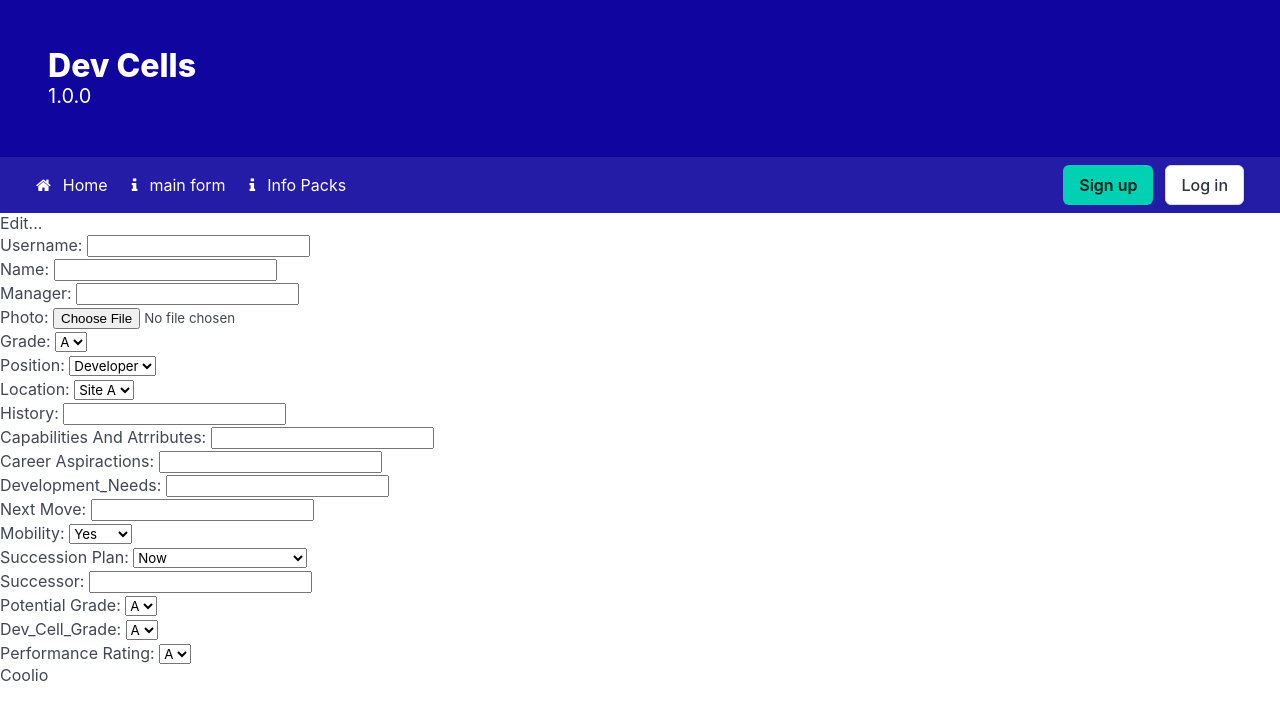
After one commit to JoshuaClarke26/dev-cells, a Django app: page /form/ in a window 1280 px wide. The commit adds this page. Shown: the top 720 px of the page. Run offline with Django 5.2, Linux system fonts and the light colour scheme.

Commit message:
My changes

```diff
--- /dev/null
+++ b/dc_source/dc_main/choices.py
@@ -0,0 +1,9 @@
+GRADE_CHOICES = ["A", "B", "C", "D", "F"]
+POSITION_CHOICES = ["Developer", "Engineer", "Manager", "Director", "Intern", "Other"]
+LOCATION_CHOICES = ["Site A", "Site B", "Site C"]
+MOBILITY_CHOICES = ["Yes", "No", "Future"]
+SUCCESSION_PLAN_CHOICES = ["Now", "1-2 Years", "3+ Years", "No Successor Identified", "N/A"]
+POTENTIAL_GRADE_CHOICES = ["A", "B", "C", "D", "F"]
+DEV_CELL_RATING_CHOICES = ["A", "B", "C", "D", "F"]
+PERFORMANCE_RATING_CHOICES = ["A", "B", "C", "D", "F"]
+ACTION_STATUS_CHOICES = ["Completed", "Active", "Inactive"]
--- a/dc_source/dc_main/urls.py
+++ b/dc_source/dc_main/urls.py
@@ -4,4 +4,6 @@ from . import views
 
 urlpatterns = [
     path('', views.home_view, name="home"),
+    path('form/', views.main_form_view, name="main form"),
+    path('config/', views.configured_list_editor_view, name="cfev"),
 ]
--- a/dc_source/dc_main/views.py
+++ b/dc_source/dc_main/views.py
@@ -2,6 +2,38 @@ from django.shortcuts import render
 
 from django.http import HttpRequest
 
+from dc_main.permissions import FIELD_PERMISSIONS
+
+from dc_main.choices import (GRADE_CHOICES,
+LOCATION_CHOICES,
+MOBILITY_CHOICES,
+POSITION_CHOICES,
+POTENTIAL_GRADE_CHOICES,
+SUCCESSION_PLAN_CHOICES,
+ACTION_STATUS_CHOICES,
+DEV_CELL_RATING_CHOICES,
+PERFORMANCE_RATING_CHOICES)
+
+
 # Create your views here.
 def home_view(request:HttpRequest):
     return render(request, "dc_main/home.html")
+
+def main_form_view(request:HttpRequest):
+    request.user.role = "Administrator"
+    return render(request, "dc_main/main_form.html", {
+    "FIELD_PERMISSIONS" : FIELD_PERMISSIONS,
+    "user" : request.user,
+    "GRADE_CHOICES" : GRADE_CHOICES,
+    "LOCATION_CHOICES" : LOCATION_CHOICES,
+    "MOBILITY_CHOICES" : MOBILITY_CHOICES,
+    "POSITION_CHOICES" : POSITION_CHOICES,
+    "POTENTIAL_GRADE_CHOICES" : POTENTIAL_GRADE_CHOICES,
+    "SUCCESSION_PLAN_CHOICES" : SUCCESSION_PLAN_CHOICES,
+    "ACTION_STATUS_CHOICES" : ACTION_STATUS_CHOICES,
+    "DEV_CELL_RATING_CHOICES" : DEV_CELL_RATING_CHOICES,
+    "PERFORMANCE_RATING_CHOICES" : PERFORMANCE_RATING_CHOICES
+    })
+
+def configured_list_editor_view(request:HttpRequest):
+    request.user.role = "Administrator"
--- /dev/null
+++ b/dc_source/templates/dc_main/ConfiguredListEditor.html
@@ -0,0 +1 @@
+penis
--- /dev/null
+++ b/dc_source/templates/dc_main/main_form.html
@@ -0,0 +1,329 @@
+
+
+{% extends "base.html" %}
+
+{% block title %}Dev Cell Review{% endblock %}
+
+{% block content %}
+
+<form action="/login/form_data" method="post">
+    {% csrf_token %}
+
+    {% if user.role == "Administrator" %}
+        <button href="/ConfiguredListEditor/"> Edit... </button>
+    {% endif %}<br>
+
+    {% if user.role in FIELD_PERMISSIONS.user_name.visible%}
+
+    <label> Username: </label>
+
+        {% if user.role in FIELD_PERMISSIONS.user_name.editable %}
+
+        <input type="text" id="username" name="username">
+
+        {% else %}
+
+            <input type="text" value="{{ value }}" readonly>
+
+        {% endif %}
+
+    {% endif %} <BR>
+
+    {% if user.role in FIELD_PERMISSIONS.name.visible%}
+
+    <label> Name: </label>
+
+        {% if user.role in FIELD_PERMISSIONS.name.editable %}
+
+        <input type="text" id="name" name="name">
+
+        {% else %}
+
+            <input type="text" value="{{ value }}" readonly>
+
+        {% endif %}
+
+    {% endif %}<BR>
+
+
+    {% if user.role in FIELD_PERMISSIONS.manager.visible%}
+
+    <label> Manager: </label>
+
+        {% if user.role in FIELD_PERMISSIONS.manager.editable %}
+
+        <input type="text" id="manager" name="manager">
+
+        {% else %}
+
+            <input type="text" value="{{ value }}" readonly>
+
+        {% endif %}
+
+    {% endif %}<BR>
+
+    {% if user.role in FIELD_PERMISSIONS.Photo.visible%}
+
+    <label> Photo: </label>
+
+        {% if user.role in FIELD_PERMISSIONS.Photo.editable %}
+
+        <input type="file" id="photo" name="photo">
+
+        {% else %}
+
+            <input type="file" value="{{ value }}" readonly>
+
+        {% endif %}
+
+    {% endif %}<BR>
+
+    {% if user.role in FIELD_PERMISSIONS.Grade.visible%}
+
+    <label> Grade: </label>
+
+        {% if user.role in FIELD_PERMISSIONS.Grade.editable %}
+
+            <select name="Grade">
+                {% for option in GRADE_CHOICES %}
+                    <option value="{{option}}">{{option}}</option>
+                {% endfor %}
+            </select>
+        {% else %}
+            <input type="text" value="{{option}}" readonly>
+        {% endif %}
+    {% endif %}<BR>
+
+    {% if user.role in FIELD_PERMISSIONS.Position.visible%}
+
+
+    <label> Position: </label>
+
+        {% if user.role in FIELD_PERMISSIONS.Position.editable %}
+
+            <select name="Position">
+                {% for option in POSITION_CHOICES %}
+                    <option value="{{option}}">{{option}}</option>
+                {% endfor %}
+            </select>
+        {% else %}
+            <input type="text" value="{{option}}" readonly>
+        {% endif %}
+    {% endif %}<BR>
+
+
+    {% if user.role in FIELD_PERMISSIONS.Location.visible%}
+
+
+    <label> Location: </label>
+
+        {% if user.role in FIELD_PERMISSIONS.Location.editable %}
+
+            <select name="Location">
+                {% for option in LOCATION_CHOICES %}
+                    <option value="{{option}}">{{option}}</option>
+                {% endfor %}
+            </select>
+        {% else %}
+            <input type="text" value="{{option}}" readonly>
+
+
+        {% endif %}
+    {% endif %}<BR>
+
+    {% if user.role in FIELD_PERMISSIONS.History.visible%}
+
+    <label> History: </label>
+
+        {% if user.role in FIELD_PERMISSIONS.History.editable %}
+
+        <input type="text" id="history" name="history">
+
+        {% else %}
+
+            <input type="text" value="{{ value }}" readonly>
+
+        {% endif %}
+
+    {% endif %}<BR>
+
+    {% if user.role in FIELD_PERMISSIONS.Capablilities_and_Attributes.visible%}
+
+    <label> Capabilities And Atrributes: </label>
+
+        {% if user.role in FIELD_PERMISSIONS.Capablilities_and_Attributes.editable %}
+
+        <input type="text" id="Capablilities and Attributes" name="Capablilities and Attributes">
+
+        {% else %}
+
+            <input type="text" value="{{ value }}" readonly>
+
+        {% endif %}
+
+    {% endif %}<BR>
+
+    {% if user.role in FIELD_PERMISSIONS.Career_Aspiractions.visible%}
+
+    <label> Career Aspiractions: </label>
+
+        {% if user.role in FIELD_PERMISSIONS.Career_Aspiractions.editable %}
+
+        <input type="text" id="Career Aspiractions" name="Career Aspiractions">
+
+        {% else %}
+
+            <input type="text" value="{{ value }}" readonly>
+
+        {% endif %}
+
+    {% endif %}<BR>
+
+    {% if user.role in FIELD_PERMISSIONS.Development_Needs.visible%}
+
+    <label> Development_Needs: </label>
+
+        {% if user.role in FIELD_PERMISSIONS.Development_Needs.editable %}
+
+        <input type="text" id="Development_Needs" name="Development_Needs">
+
+        {% else %}
+
+            <input type="text" value="{{ value }}" readonly>
+
+        {% endif %}
+
+    {% endif %}<BR>
+
+    {% if user.role in FIELD_PERMISSIONS.Next_Move.visible%}
+
+    <label> Next Move: </label>
+
+        {% if user.role in FIELD_PERMISSIONS.Next_Move.editable %}
+
+        <input type="text" id="Next_Move" name="Next_Move">
+
+        {% else %}
+
+            <input type="text" value="{{ value }}" readonly>
+
+        {% endif %}
+
+    {% endif %}<BR>
+
+    {% if user.role in FIELD_PERMISSIONS.Mobility.visible%}
+
+
+    <label> Mobility: </label>
+
+        {% if user.role in FIELD_PERMISSIONS.Mobility.editable %}
+
+            <select name="Mobility">
+                {% for option in MOBILITY_CHOICES %}
+                    <option value="{{option}}">{{option}}</option>
+                {% endfor %}
+            </select>
+        {% else %}
+            <input type="text" value="{{option}}" readonly>
+
+
+        {% endif %}
+    {% endif %}<BR>
+
+    {% if user.role in FIELD_PERMISSIONS.Succession_Plan.visible%}
+
+
+    <label> Succession Plan: </label>
+
+        {% if user.role in FIELD_PERMISSIONS.Succession_Plan.editable %}
+
+            <select name="Succession_Plan">
+                {% for option in SUCCESSION_PLAN_CHOICES %}
+                    <option value="{{option}}">{{option}}</option>
+                {% endfor %}
+            </select>
+        {% else %}
+            <input type="text" value="{{option}}" readonly>
+
+
+        {% endif %}
+    {% endif %}<BR>
+
+    {% if user.role in FIELD_PERMISSIONS.Successor.visible%}
+
+    <label> Successor: </label>
+
+        {% if user.role in FIELD_PERMISSIONS.Successor.editable %}
+
+            <input type="text" id="Successor" name="Successor">
+
+        {% else %}
+
+            <input type="text" value="{{ value }}" readonly>
+
+        {% endif %}
+
+    {% endif %}<BR>
+
+    {% if user.role in FIELD_PERMISSIONS.Potential_Grade.visible%}
+
+
+    <label> Potential Grade: </label>
+
+        {% if user.role in FIELD_PERMISSIONS.Potential_Grade.editable %}
+
+            <select name="Potential_Grade">
+                {% for option in POTENTIAL_GRADE_CHOICES %}
+                    <option value="{{option}}">{{option}}</option>
+                {% endfor %}
+            </select>
+        {% else %}
+            <input type="text" value="{{option}}" readonly>
+
+
+        {% endif %}
+    {% endif %}<BR>
+
+    {% if user.role in FIELD_PERMISSIONS.Potential_Grade.visible%}
+
+
+    <label> Dev_Cell_Grade: </label>
+
+        {% if user.role in FIELD_PERMISSIONS.Dev_Cell_Grade.editable %}
+
+            <select name="Dev_Cell_Grade">
+                {% for option in DEV_CELL_RATING_CHOICES %}
+                    <option value="{{option}}">{{option}}</option>
+                {% endfor %}
+            </select>
+        {% else %}
+            <input type="text" value="{{option}}" readonly>
+
+
+        {% endif %}
+    {% endif %}<BR>
+
+    {% if user.role in FIELD_PERMISSIONS.Potential_Grade.visible%}
+
+
+        <label> Performance Rating: </label>
+
+        {% if user.role in FIELD_PERMISSIONS.Performance_Rating.editable %}
+
+            <select name="Performance_Rating">
+                {% for option in PERFORMANCE_RATING_CHOICES %}
+                    <option value="{{option}}">{{option}}</option>
+                {% endfor %}
+            </select>
+        {% else %}
+            <input type="text" value="{{option}}" readonly>
+
+
+        {% endif %}
+    {% endif %}<BR>
+
+
+<button type="submit"> Coolio </button>
+</form>
+
+{% endblock %}
--- a/dc_source/templates/shared/nav_bar.html
+++ b/dc_source/templates/shared/nav_bar.html
@@ -27,6 +27,10 @@
             Home
         </a>
 
+        <a class="navbar-item rr-nav-element navbar-item-effect" href="/form/"><i class="fa fa-info"></i>
+            main form
+        </a>
+
         <a class="navbar-item rr-nav-element navbar-item-effect"><i class="fa fa-info"></i>
             Info Packs
         </a>
@@ -38,9 +42,10 @@
             <a class="button is-primary">
                 <strong>Sign up</strong>
             </a>
-            <a class="button">
+            <a class="button" onclick="window.location='login/'">
                 Log in
             </a>
+
         </div>
         </div>
     </div>
```
Also changed, not shown: dc_source/dc_main/permissions.py (added, +137 -0 lines).
